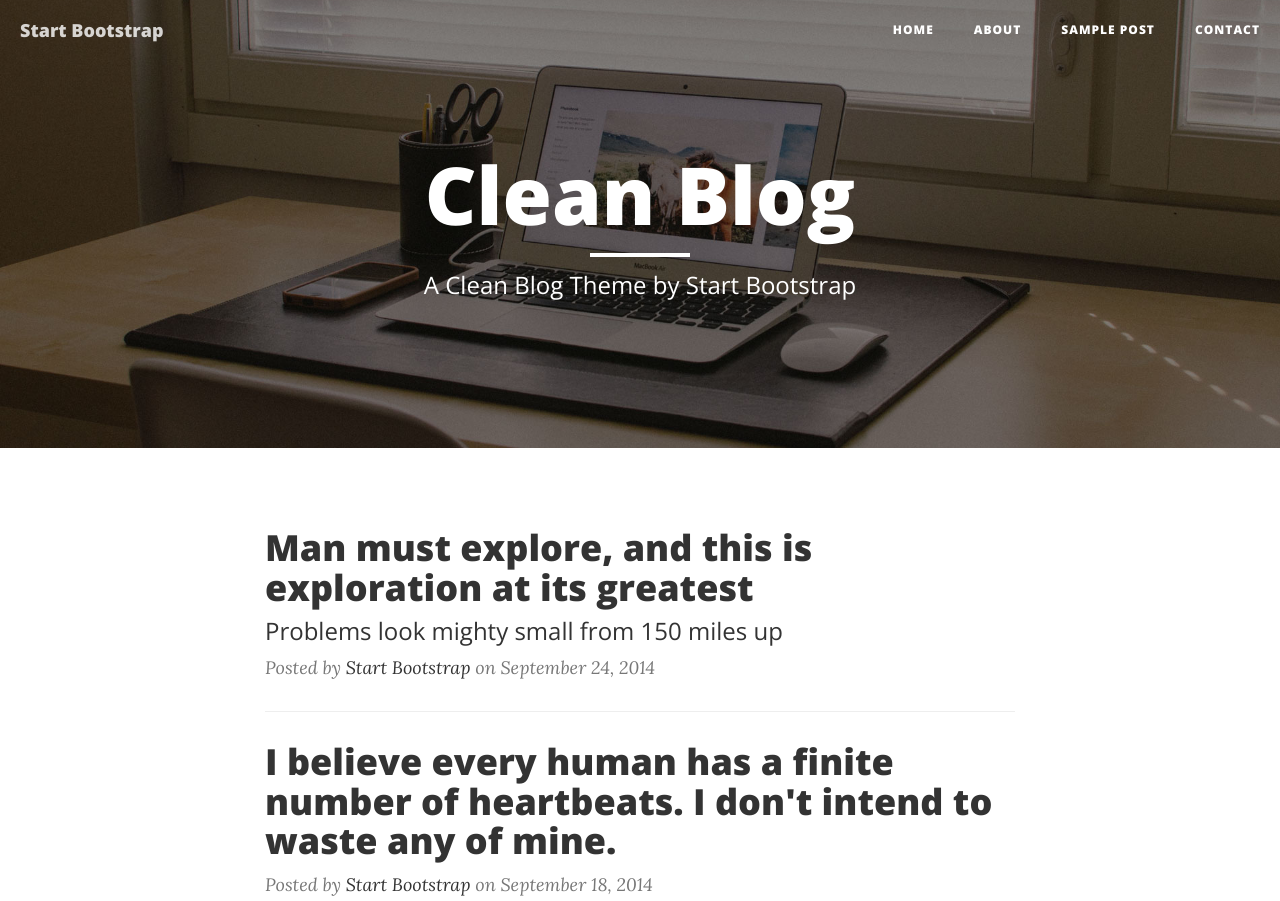
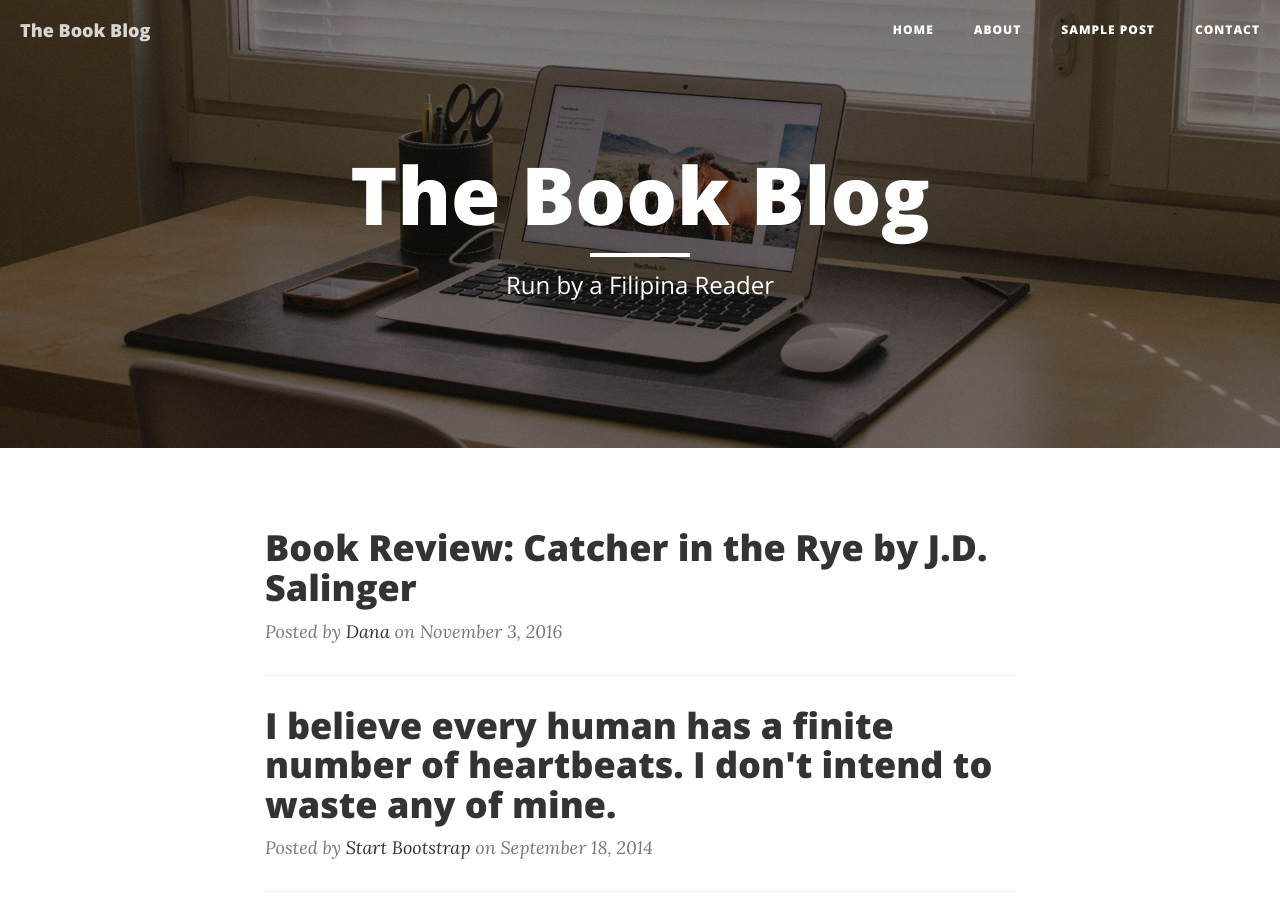
Before and after one commit to nicapungtilan/book, a website: page index.html in a window 1280 px wide. Shown: the top 901 px of the page. Drawn offline with nearby package versions, Linux system fonts and the light colour scheme.

Commit message:
Update index.html

```diff
--- a/index.html
+++ b/index.html
@@ -9,7 +9,7 @@
     <meta name="description" content="">
     <meta name="author" content="">
 
-    <title>Clean Blog</title>
+    <title>The Book Blog</title>
 
     <!-- Bootstrap Core CSS -->
     <link href="vendor/bootstrap/css/bootstrap.min.css" rel="stylesheet">
@@ -42,7 +42,7 @@
                     <span class="sr-only">Toggle navigation</span>
                     Menu <i class="fa fa-bars"></i>
                 </button>
-                <a class="navbar-brand" href="index.html">Start Bootstrap</a>
+                <a class="navbar-brand" href="index.html">The Book Blog</a>
             </div>
 
             <!-- Collect the nav links, forms, and other content for toggling -->
@@ -74,9 +74,9 @@
             <div class="row">
                 <div class="col-lg-8 col-lg-offset-2 col-md-10 col-md-offset-1">
                     <div class="site-heading">
-                        <h1>Clean Blog</h1>
+                        <h1>The Book Blog</h1>
                         <hr class="small">
-                        <span class="subheading">A Clean Blog Theme by Start Bootstrap</span>
+                        <span class="subheading">Run by a Filipina Reader</span>
                     </div>
                 </div>
             </div>
@@ -90,13 +90,11 @@
                 <div class="post-preview">
                     <a href="post.html">
                         <h2 class="post-title">
-                            Man must explore, and this is exploration at its greatest
+                            Book Review: Catcher in the Rye by J.D. Salinger
                         </h2>
-                        <h3 class="post-subtitle">
-                            Problems look mighty small from 150 miles up
-                        </h3>
+
                     </a>
-                    <p class="post-meta">Posted by <a href="#">Start Bootstrap</a> on September 24, 2014</p>
+                    <p class="post-meta">Posted by <a href="#">Dana</a> on November 3, 2016</p>
                 </div>
                 <hr>
                 <div class="post-preview">
@@ -175,7 +173,7 @@
                             </a>
                         </li>
                     </ul>
-                    <p class="copyright text-muted">Copyright &copy; Your Website 2016</p>
+                    <p class="copyright text-muted">Copyright 2016: Danica Pungtilan</p>
                 </div>
             </div>
         </div>
```
